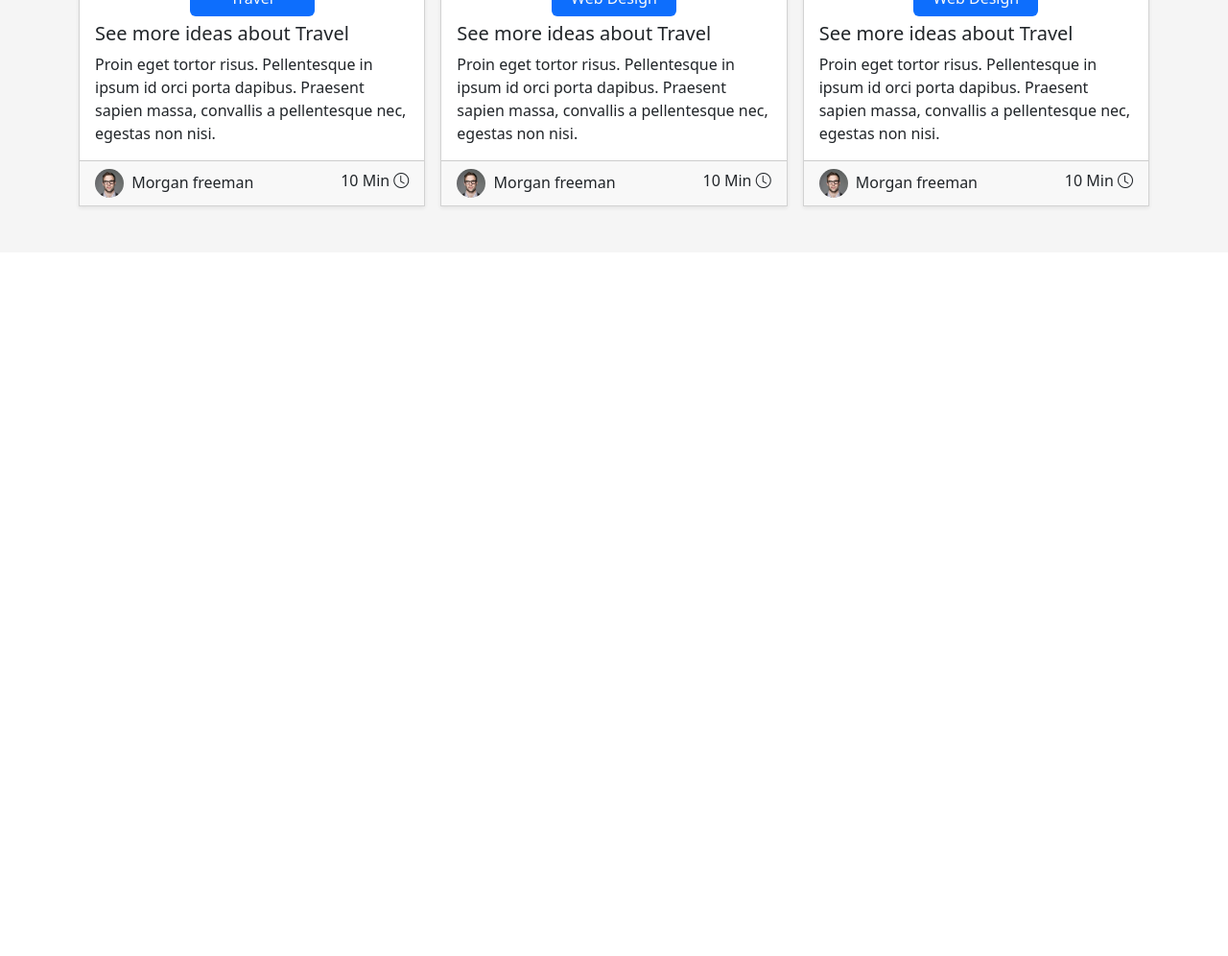
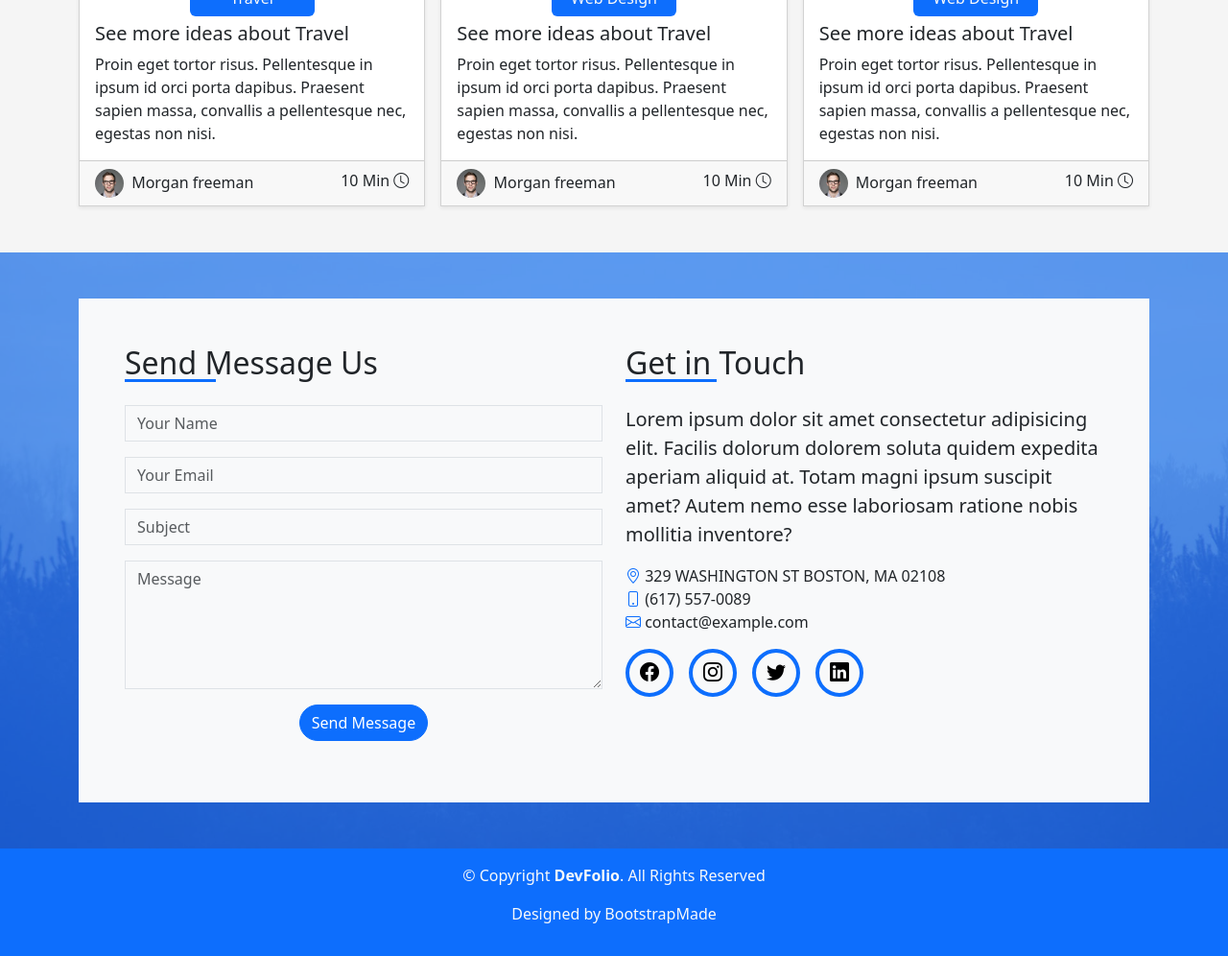
Before and after one commit to ims0s/DevFolio, a plain HTML site: page index.html in a window 1280 px wide. Shown: the part 4278-5274 px from the top of the page at 96% size. Before the commit the page ends 4541 px from the top, so only its background shows below. Drawn offline with nearby package versions, Linux system fonts and the light colour scheme.

Commit message:
contact and footer finished

```diff
--- a/css/style.css
+++ b/css/style.css
@@ -43,10 +43,10 @@ section {
 .w-90{
     width: 90%;
 }
-#about h2 {
+#about h2 , #contact h2{
     position: relative;
 }
-#about h2::after{
+#about h2::after , #contact h2::after{
     content: '';
     width: 95px;
     height: 3px;
@@ -74,7 +74,7 @@ section .title::after {
     top: 110%;
     left: calc(50% - 15px);
 }
-.card-logo , .counter-log{
+.card-logo , .counter-log ,#contact .social-logo{
     width: 100px;
     height: 100px;
     margin: auto;
@@ -83,7 +83,7 @@ section .title::after {
     border: 8px solid var(--bg-primary);
     transition: border 0.5s , color 0.5s , background-color 0.5s;
 }
-#services .card-body:hover .card-logo{
+#services .card-body:hover .card-logo,#contact .social-logo:hover{
     background-color: var(--bg-primary);
     color: white;
     border: 8px solid #ffffffb1;
@@ -111,7 +111,7 @@ section .primary-layer{
 #portfolio .card:hover .portfolio-img img{
     transform: scale(1.2);
 }
-#feedback {
+#feedback , #contact{
     background-image: url("../images/overlay-bg.jpg");
     background-size: cover;
     background-position: center center;
@@ -143,3 +143,13 @@ section .primary-layer{
     top: calc(100% - 18px);
     left: calc(50% - 65px);
 }
+
+#contact .social-logo{
+    width: 50px;
+    height: 50px;
+    font-size: 20px;
+    border: 4px solid var(--bg-primary);
+}
+#contact .social-logo:hover{
+    border-width: 4px;
+}
--- a/index.html
+++ b/index.html
@@ -582,7 +582,72 @@
                 </div>
             </div>
         </section>
+        <section id="contact">
+            <div class="primary-layer py-5 ">
+                <div class="container">
+                    <div class="p-5  bg-light">
+                        <div class="row">
+                            <div class="col-md-6">
+                                <h2 class="mb-4">Send Message Us</h2>
+                                <form action="">
+                                    <div class="row">
+                                        <div class="col-md-12 mb-3">
+                                          <div class="form-group">
+                                            <input  type="text" name="name" class="form-control bg-light rounded-0 " id="name" placeholder="Your Name" required="">
+                                          </div>
+                                        </div>
+                                        <div class="col-md-12 mb-3">
+                                          <div class="form-group">
+                                            <input  type="email" class="form-control bg-light rounded-0 " name="email" id="email" placeholder="Your Email" required="">
+                                          </div>
+                                        </div>
+                                        <div class="col-md-12 mb-3">
+                                          <div class="form-group">
+                                            <input  type="text" class="form-control bg-light rounded-0" name="subject" id="subject" placeholder="Subject" required="">
+                                          </div>
+                                        </div>
+                                        <div class="col-md-12 mb-3 ">
+                                          <div class="form-group">
+                                            <textarea  class="form-control bg-light rounded-0 " name="message" rows="5" placeholder="Message" required=""></textarea>
+                                          </div>
+                                        </div>
+                                        <div class="col-md-12 text-center mb-3 ">
+                                          <button type="submit" class="btn btn-primary rounded-pill">Send Message</button>
+                                        </div>
+                                      </div>
+                                </form>
+                            </div>
+                            <div class="col-md-6">
+                                <h2 class="mb-4">Get in Touch</h2>
+                                <p class="fw-lighter fs-5">Lorem ipsum dolor sit amet consectetur adipisicing elit. Facilis dolorum dolorem soluta quidem expedita aperiam aliquid at. Totam magni ipsum suscipit amet? Autem nemo esse laboriosam ratione nobis mollitia inventore?</p>
+                                <ul class="list-unstyled mb-3 ">
+                                    <li>
+                                        <i class="bi bi-geo-alt text-primary "></i> <span>329 WASHINGTON ST BOSTON, MA 02108</span>
+                                    </li>
+                                    <li>
+                                        <i class="bi bi-phone text-primary"></i> <span>(617) 557-0089</span>
+                                    </li>
+                                    <li>
+                                        <i class="bi bi-envelope text-primary "></i> <span> contact@example.com</span>
+                                    </li>
+                                </ul>
+                                <ul class="list-unstyled d-flex justify-content-start gap-3 ">
+                                    <li><a class="social-logo d-flex justify-content-center align-items-center rounded-circle" href="#"><i class="bi bi-facebook"></i></a></li>
+                                    <li><a class="social-logo d-flex justify-content-center align-items-center rounded-circle" href="#"><i class="bi bi-instagram"></i></a></li>
+                                    <li><a class="social-logo d-flex justify-content-center align-items-center rounded-circle" href="#"><i class="bi bi-twitter"></i></a></li>
+                                    <li><a class="social-logo d-flex justify-content-center align-items-center rounded-circle" href="#"><i class="bi bi-linkedin"></i></a></li>
+                                </ul>
+                            </div>
+                        </div>
+                    </div>
+                </div>
+            </div>
+        </section>
     </main>
+    <footer class="bg-primary text-center py-3 text-light ">
+        <p>© Copyright <strong>DevFolio</strong>. All Rights Reserved</p>
+        <p>Designed by BootstrapMade</p>
+    </footer>
     <script src="https://cdn.jsdelivr.net/npm/bootstrap@5.3.2/dist/js/bootstrap.bundle.min.js"
         integrity="sha384-C6RzsynM9kWDrMNeT87bh95OGNyZPhcTNXj1NW7RuBCsyN/o0jlpcV8Qyq46cDfL"
         crossorigin="anonymous"></script>
```
